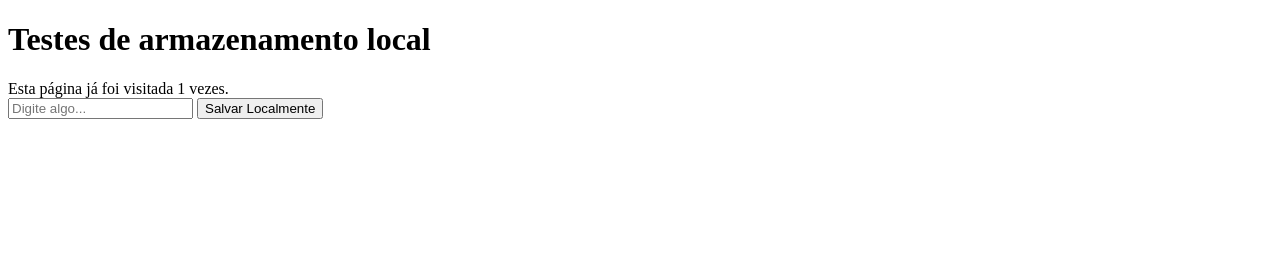
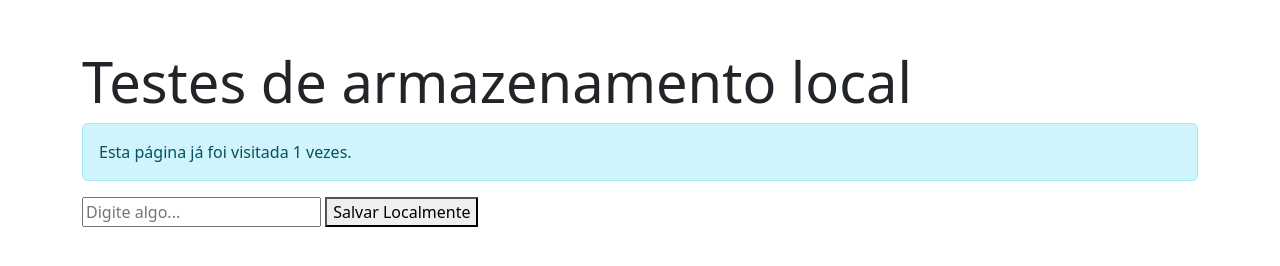
Before and after one commit to joanacabralmartins/web-storage, a plain HTML site: page index.html in a window 1280 px wide. Drawn offline with nearby package versions, Linux system fonts and the light colour scheme.

Commit message:
estilizaçao basica

```diff
--- a/index.html
+++ b/index.html
@@ -3,15 +3,21 @@
     <head>
         <meta charset="UTF-8"/>
         <title>Local Storage</title>
+
+        <link href="https://cdn.jsdelivr.net/npm/bootstrap@5.3.2/dist/css/bootstrap.min.css" rel="stylesheet" integrity="sha384-T3c6CoIi6uLrA9TneNEoa7RxnatzjcDSCmG1MXxSR1GAsXEV/Dwwykc2MPK8M2HN" crossorigin="anonymous">
     </head>
     <body>
-        <h1>Testes de armazenamento local</h1>
 
-        <div id="visitas"></div>
+        <div class="container mt-5">
+            <h1 class="display-4">Testes de armazenamento local</h1>
 
-        <input type="text" id="inputTexto" placeholder="Digite algo..."/>
-        <button id="salvarLocalmente">Salvar Localmente</button>
+            <div id="visitas" class="alert alert-info"></div>
 
+            <input type="text" id="inputTexto" placeholder="Digite algo..."/>
+            <button id="salvarLocalmente">Salvar Localmente</button>
+        </div>
+
+        <script src="https://cdn.jsdelivr.net/npm/bootstrap@5.3.2/dist/js/bootstrap.bundle.min.js" integrity="sha384-C6RzsynM9kWDrMNeT87bh95OGNyZPhcTNXj1NW7RuBCsyN/o0jlpcV8Qyq46cDfL" crossorigin="anonymous"></script>
         <script src="script.js"></script>
     </body>
 </html>
```
